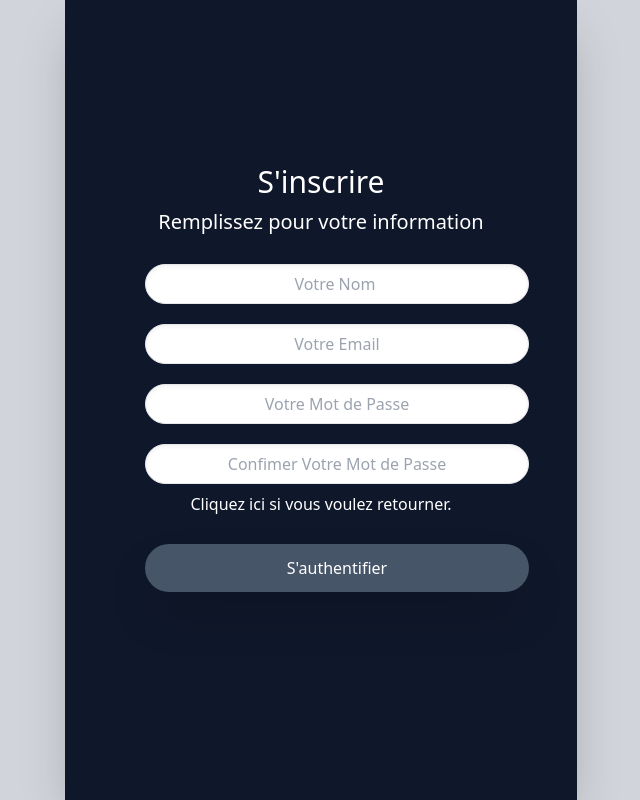
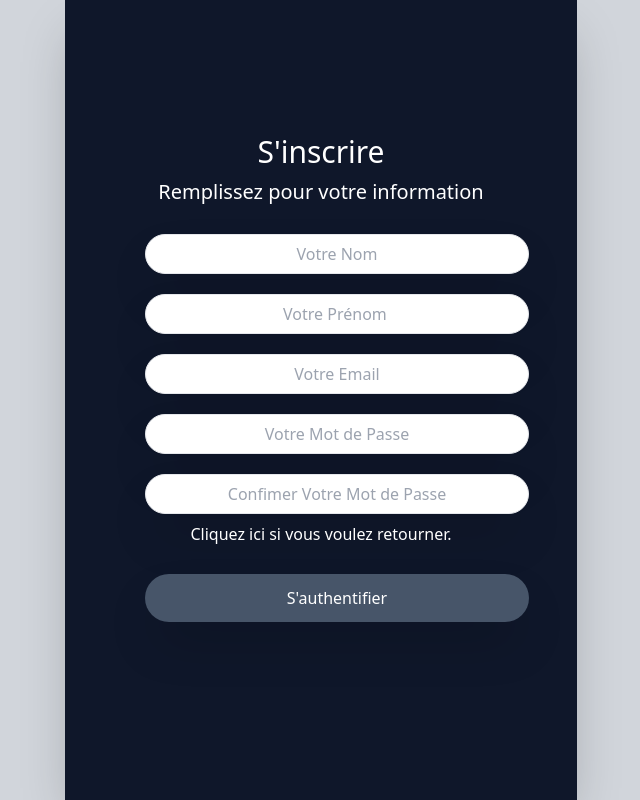
Before and after one commit to Kanel04/WebGenerator, a React (Vite) app: page /register in a window 1280 px wide. Shown: the whole page, without its empty margins (319-959 px from the left). Built offline with nearby package versions, Linux system fonts and the light colour scheme.

Commit message:
debug register

```diff
--- a/src/components/common/Buttons.jsx
+++ b/src/components/common/Buttons.jsx
@@ -5,7 +5,7 @@ export const Button = (props) => {
 }
 
 export const Input = (props) => {
-    return <input {...props} className="border shadow-inner shadow-2xl mt-5  ml-8 w-96 h-10 text-center rounded-full" />
+    return <input {...props} className="border  shadow-2xl mt-5  ml-8 w-96 h-10 text-center rounded-full" />
 }
 
 export const LinkButton = (props) => {
--- /dev/null
+++ b/src/constant/url.js
@@ -0,0 +1 @@
+export const BASE_URL ="http://localhost:5000";
--- a/src/pages/Home/index.jsx
+++ b/src/pages/Home/index.jsx
@@ -51,7 +51,7 @@ export const HomePage = () => {
             <h1 className=" text-2xl py-5 px-8 mx-9 text-center">Construire votre site web étape par étape</h1>
             <img src={WebPhoto2} className=" items-center p-5 h-60 " alt="WebPhoto2" />
             <div className="py-5 px-32 pb-8">
-              <LinkButtonTertiaire page="/primary"  >Commencer</LinkButtonTertiaire>
+              <LinkButtonTertiaire page="/"  >Commencer</LinkButtonTertiaire>
             </div>
           </div>
         </div>
--- a/src/pages/Register/index.jsx
+++ b/src/pages/Register/index.jsx
@@ -1,40 +1,118 @@
 import axios from 'axios'
 import React, { useState } from 'react'
+import {BASE_URL} from '../../constant/url'
 import { Button , Input , LinkButton} from '../../components/common/Buttons'
 import Avatar from '../../assets/images/Avatar.png';
-const RegisterPage = () => {
-    const [project, setproject] = useState("")
-    const RegisterProject = () => {
-        axios.post(`http://localhost:5000/`, { project }).then((data) => console.log(data)).catch(err => console.error(err))
-    }
+const RegisterPage = ({history}) => {
+    const [firstname, setFirstname] = useState("");
+    const [lastname, setLastname] = useState("");
+    const [email, setEmail] = useState("");
+    const [password, setPassword] = useState("");
+    const [confirmpassword, setConfirmPassword] = useState("");
+    const [error, setError] = useState("");
+
+    const registerHandler = async (e) => {
+        e.preventDefault();
+
+        const config = {
+            header: {
+                "Content-Type": "application/json",
+            },
+        };
+
+        if (password !== confirmpassword) {
+            setPassword("");
+            setConfirmPassword("");
+            setTimeout(() => {
+                setError("");
+            }, 5000);
+            return setError("Votre mot de passe doit être la même que celle de confirmation");
+        }
+
+        try {
+            const { data } = await axios.post(
+                `${BASE_URL}/api/v1/auth/register`,
+                {
+                    firstname,
+                    lastname,
+                    email,
+                    password,
+                },
+                config
+            );
+
+            localStorage.setItem("authToken", data.token);
+
+            if (localStorage.getItem("authToken")){
+                alert("Vous êtes inscrit");
+                setFirstname("");
+                setLastname("");
+                setEmail("");
+                setPassword("");
+                setConfirmPassword("");
+            }
+
+            history.push("/");
+        } catch (error) {
+            setError(error.response.data.error);
+            setTimeout(() => {
+                setError("");
+            }, 5000);
+        }
+    };
+
+
+
+    // const [project, setproject] = useState("")
+    // const RegisterProject = () => {
+    //     axios.post(`http://localhost:5000/api/v1/auth/register`, { project }).then((data) => console.log(data)).catch(err => console.error(err))
+    // }
+
 
     return (
         <div className=' bg-gray-300 w-full h-screen top-0 left-0'>
+            <form onSubmit={registerHandler} >
         <div className=' shadow-2xl max-w-lg mx-auto  w-5/6 h-screen  bg-slate-900 flex flex-col items-center justify-center '>
             <div className="mb-2   mt-5 flex flex-col items-center justify-center">
                 <h1 className="text-white font-sans text-3xl">S'inscrire</h1>
                 <h2 className="text-white font-sans text-xl mt-2">Remplissez pour votre information</h2>
-
+                {error && <span className="text-white ">{error}</span>}
             </div>
 
-            <Input type="hidden" onChange={(e) => {
-                setproject(e.target.value)
-            }} />
-            <Input type="text" onChange={(e) => {
-                setproject(e.target.value)
-            }} placeholder='Votre Nom ' />
-            <Input type="text" onChange={(e) => {
-                setproject(e.target.value)
-            }} placeholder='Votre Email' />
-            <Input type="password" onChange={(e) => {
-                setproject(e.target.value)
-            }} placeholder='Votre Mot de Passe' />
-            <Input type="password" onChange={(e) => {
-                setproject(e.target.value)
-            }} placeholder='Confimer Votre Mot de Passe' />
+            <Input
+            type="text"
+            placeholder="Votre Nom"
+            value={firstname}
+            onChange={(e) => setFirstname(e.target.value)}
+            />
+            <Input
+             type="text"
+             placeholder='Votre Prénom '
+             value={lastname}
+             onChange={(e) => setLastname(e.target.value)}
+             />
+            <Input
+            type="text"
+            placeholder='Votre Email'
+            value={email}
+            onChange={(e) => setEmail(e.target.value)}
+            />
+            <Input type="password"
+             placeholder='Votre Mot de Passe'
+             value={password}
+             onChange={(e) => setPassword(e.target.value)}
+             />
+            <Input
+            type="password"
+            placeholder='Confimer Votre Mot de Passe'
+            value={confirmpassword}
+            onChange={(e) => setConfirmPassword(e.target.value)}
+            />
             <LinkButton page="/">Cliquez ici si vous voulez retourner.</LinkButton>
-            <Button onClick={RegisterProject}>S'authentifier</Button>
+            <Button type="submit">S'authentifier</Button>
+
         </div>
+            </form>
         </div>
     )
 }
```
